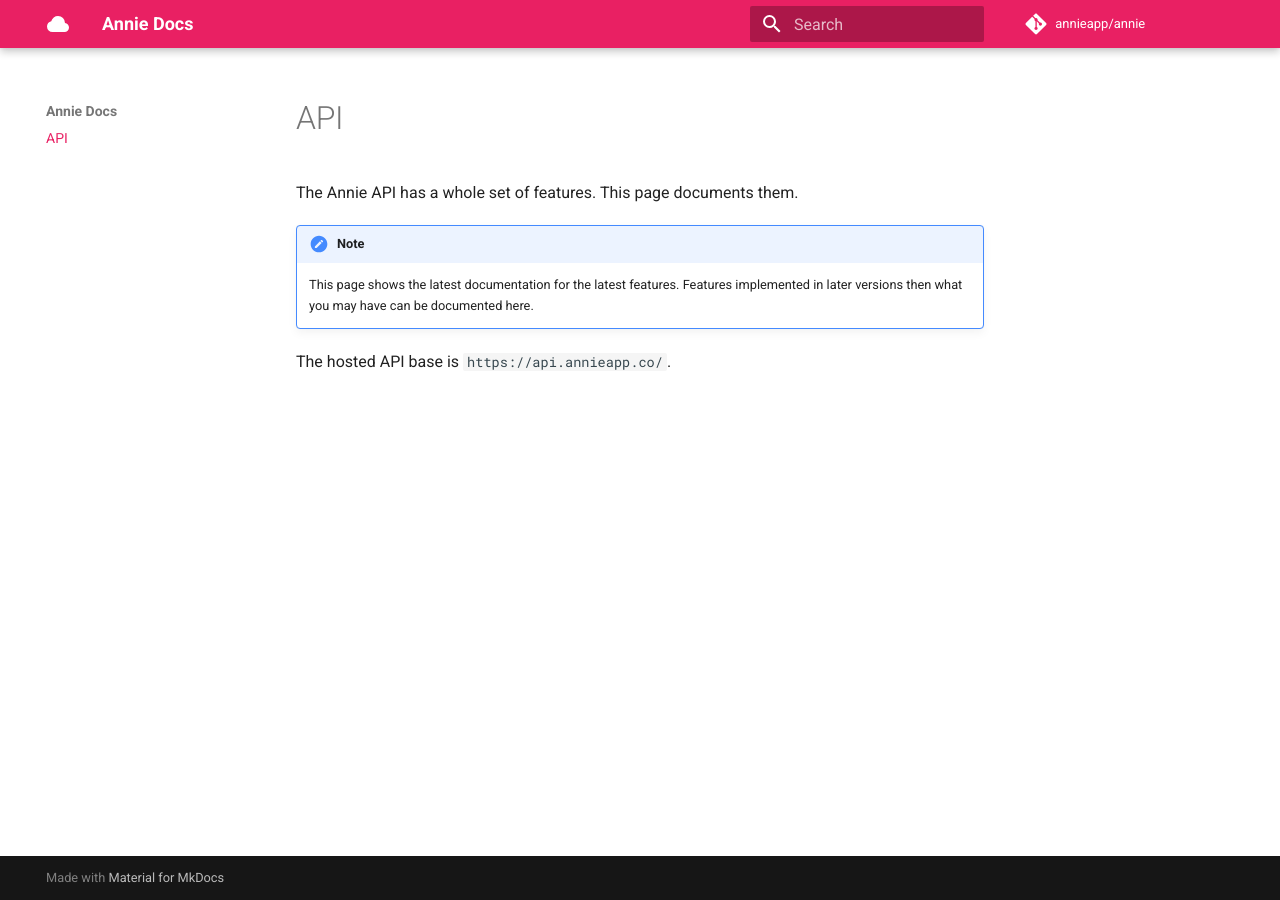
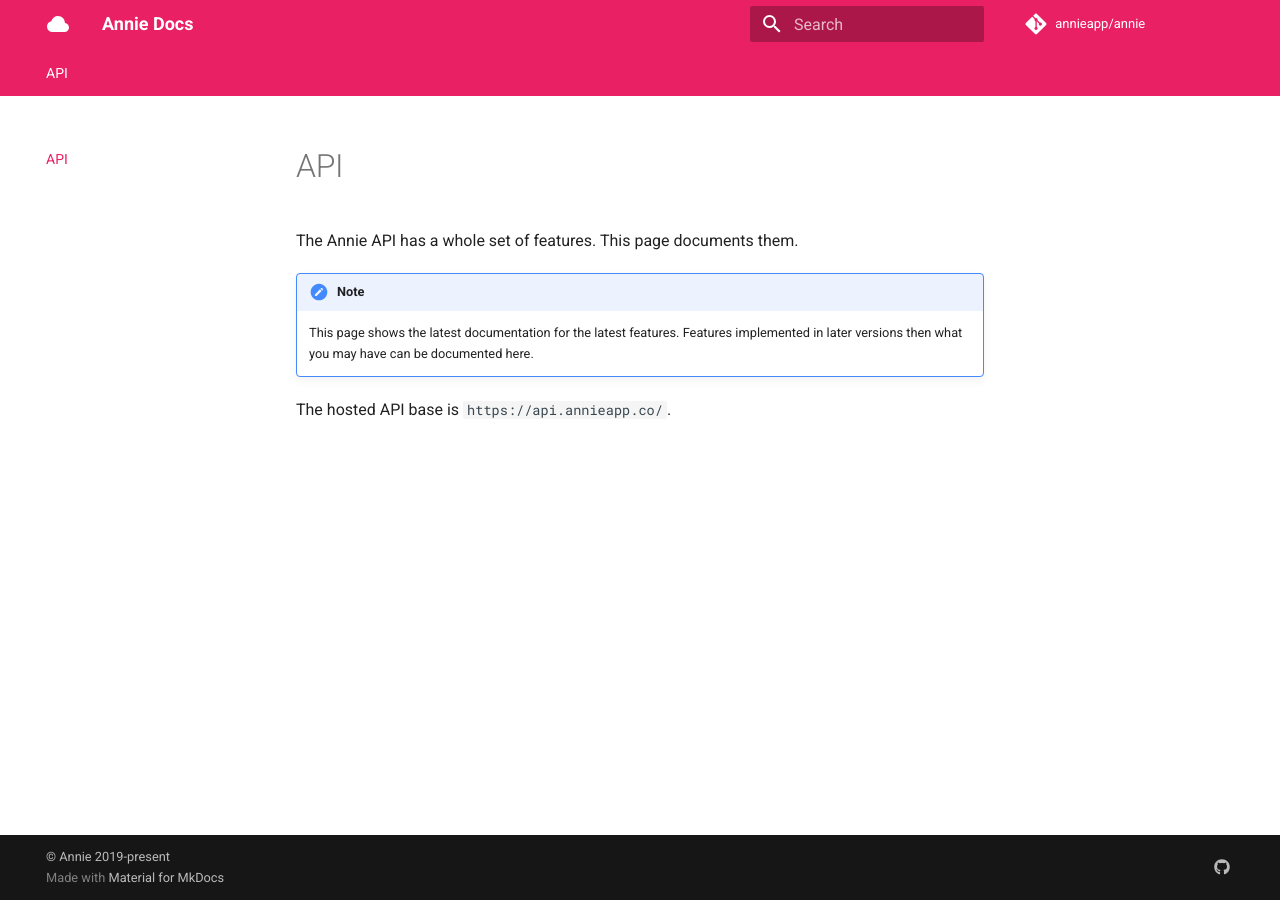
Before and after one commit to annieapp/annie, an MkDocs documentation site: the page built from docs/api.md, in a window 1280 px wide. Built offline with MkDocs 1.6.1 and Material for MkDocs 9.7.7, drawn with Linux system fonts in a browser that asks for light colours; comment, search, counter and statistics services are not loaded.

Commit message:
Fixes for mkdocs

```diff
--- a/mkdocs.yml
+++ b/mkdocs.yml
@@ -6,7 +6,16 @@
     accent: 'pink'
   logo:
     icon: 'cloud'
+  feature:
+    tabs: true
 repo_name: 'annieapp/annie'
 repo_url: 'https://github.com/annieapp/annie'
 markdown_extensions:
   - admonition
+site_url: https://docs.annieapp.co
+site_author: Annie Team
+copyright: © Annie 2019-present
+extra:
+  social:
+    - type: 'github'
+      link: 'https://github.com/annieapp'
```
